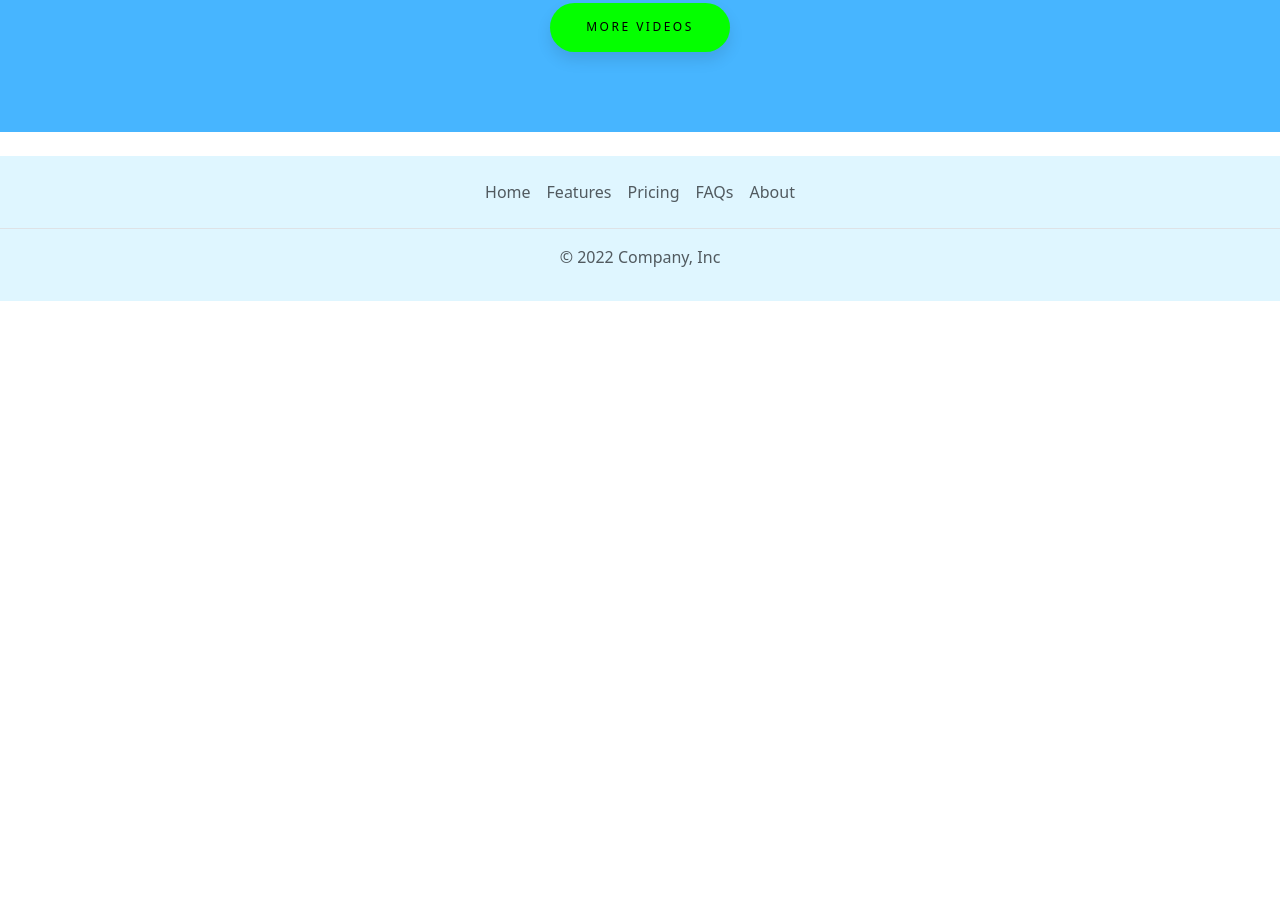
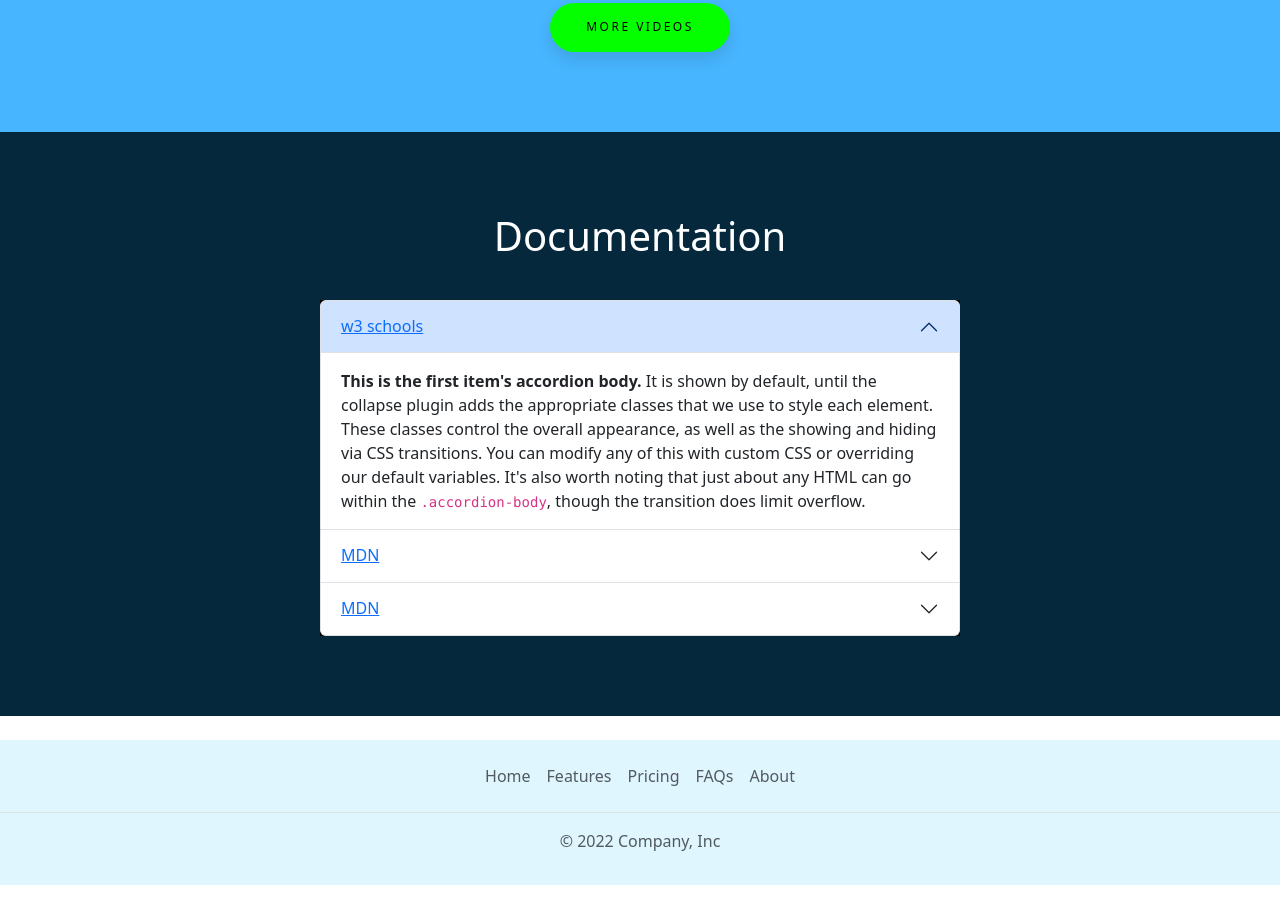
Before and after one commit to swarraaa/E-learner, a plain HTML site: page index.html in a window 1280 px wide. Shown: the part 2392-3301 px from the top of the page. Before the commit the page ends 2717 px from the top, so only its background shows below. Drawn offline with nearby package versions, Linux system fonts and the light colour scheme.

Commit message:
Added Doc

```diff
--- a/index.html
+++ b/index.html
@@ -43,7 +43,7 @@
               </button>
               <ul class="dropdown-menu">
                 <li><a class="dropdown-item" href="#video" >Video lectures</a></li>
-                <li><a class="dropdown-item" href="#">Articles</a></li>
+                <li><a class="dropdown-item" href="#doc">Documentation</a></li>
             </div>
           </div>
         </div>
@@ -102,7 +102,52 @@
         <button>More Videos</button>
        </div>
       </div>
-      <div class="articlesMain"></div>
+
+
+      <!-- documentation -->
+      <div class="articlesMain" id="doc">
+       <h1 class="doc">Documentation</h1>
+       <div class="documentation ">
+        <div class="acc accordion" style="background-color: black;" id="accordionExample">
+  <div class="accordion-item">
+    <h2 class="accordion-header">
+      <button class="accordion-button" type="button" data-bs-toggle="collapse" data-bs-target="#collapseOne" aria-expanded="true" aria-controls="collapseOne">
+        <a href="https://www.w3schools.com/whatis/">w3 schools</a>
+      </button>
+    </h2>
+    <div id="collapseOne" class="accordion-collapse collapse show" data-bs-parent="#accordionExample">
+      <div class="accordion-body">
+        <strong>This is the first item's accordion body.</strong> It is shown by default, until the collapse plugin adds the appropriate classes that we use to style each element. These classes control the overall appearance, as well as the showing and hiding via CSS transitions. You can modify any of this with custom CSS or overriding our default variables. It's also worth noting that just about any HTML can go within the <code>.accordion-body</code>, though the transition does limit overflow.
+      </div>
+    </div>
+  </div>
+  <div class="accordion-item">
+    <h2 class="accordion-header">
+      <button class="accordion-button collapsed" type="button" data-bs-toggle="collapse" data-bs-target="#collapseTwo" aria-expanded="false" aria-controls="collapseTwo">
+        <a href="https://developer.mozilla.org/en-US/docs/Learn">MDN</a>
+      </button>
+    </h2>
+    <div id="collapseTwo" class="accordion-collapse collapse" data-bs-parent="#accordionExample">
+      <div class="accordion-body">
+        <strong>This is the second item's accordion body.</strong> It is hidden by default, until the collapse plugin adds the appropriate classes that we use to style each element. These classes control the overall appearance, as well as the showing and hiding via CSS transitions. You can modify any of this with custom CSS or overriding our default variables. It's also worth noting that just about any HTML can go within the <code>.accordion-body</code>, though the transition does limit overflow.
+      </div>
+    </div>
+  </div>
+  <div class="accordion-item">
+    <h2 class="accordion-header">
+      <button class="accordion-button collapsed" type="button" data-bs-toggle="collapse" data-bs-target="#collapseThree" aria-expanded="false" aria-controls="collapseThree">
+        <a href="https://developer.mozilla.org/en-US/docs/Learn">MDN</a>
+      </button>
+    </h2>
+    <div id="collapseThree" class="accordion-collapse collapse" data-bs-parent="#accordionExample">
+      <div class="accordion-body">
+        <strong>This is the third item's accordion body.</strong> It is hidden by default, until the collapse plugin adds the appropriate classes that we use to style each element. These classes control the overall appearance, as well as the showing and hiding via CSS transitions. You can modify any of this with custom CSS or overriding our default variables. It's also worth noting that just about any HTML can go within the <code>.accordion-body</code>, though the transition does limit overflow.
+      </div>
+    </div>
+  </div>
+</div>
+       </div>
+      </div>
 
 
       <div class="footer-container">
--- a/style.css
+++ b/style.css
@@ -153,7 +153,24 @@ select {
   padding-bottom: 5rem;
   background-color: #47b5ff;
 }
-
+.articlesMain {
+  background-color: #06283d;
+  color: white;
+}
+.acc {
+  width: 50%;
+}
+.documentation {
+  display: flex;
+  justify-content: center;
+  /* align-items: cenetr; */
+  padding-bottom: 5rem;
+}
+.doc {
+  text-align: center;
+  padding-top: 5rem;
+  padding-bottom: 2rem;
+}
 .footer-container {
   background-color: #dff6ff;
   color: white;
@@ -177,4 +194,7 @@ select {
     margin: auto 1rem;
     padding: 3rem 0.5rem;
   }
+  .acc {
+    width: 80%;
+  }
 }
```
